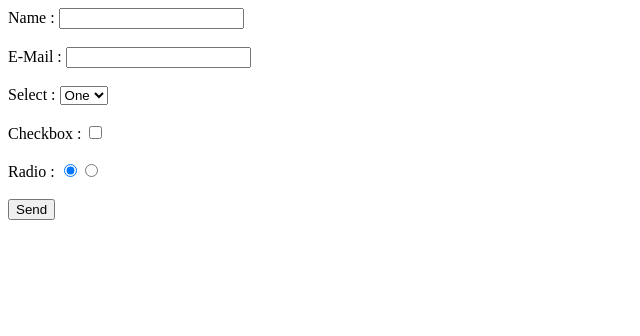
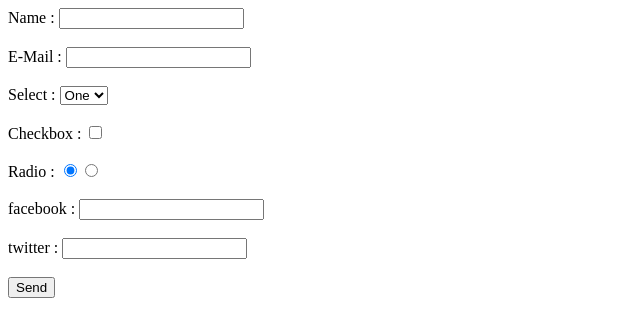
Before and after one commit to Rabee-Omran/Forms-with-React-JS-using-Formik, a React (Create React App) app: page / in a window 1280 px wide. Shown: the top 336 px of the page, without its empty margins (0-640 px from the left). Built offline with nearby package versions, Linux system fonts and the light colour scheme.

Commit message:
handle nested objects in forms

```diff
--- a/src/App.js
+++ b/src/App.js
@@ -36,6 +36,17 @@ class App extends Component{
     <Field name = "category" type="radio" value = '2'/><br/>
     <ErrorMessage name ="category"/><br/>
 
+
+    <label>facebook : </label>
+    <Field name = "social.facebook"/><br/>
+    <ErrorMessage name ="social.facebook"/><br/>
+
+
+    <label>twitter : </label>
+    <Field name = "social.twitter"/><br/>
+    <ErrorMessage name ="social.twitter"/><br/>
+
+
       <button type = "submit"> Send</button>
     </form>
   }
@@ -45,7 +56,11 @@ class App extends Component{
       name : Yup.string().required(),
       email : Yup.string().required(),
       type : Yup.string().required(),
-      category : Yup.string().required()
+      category : Yup.string().required(),
+      social : Yup.object().shape({
+        facebook :  Yup.string().required("Facebook is a required field"),
+        twitter :  Yup.string().required("Twitter is a required field"),
+      })
 
     });
     return schema;
@@ -59,9 +74,20 @@ class App extends Component{
 
       <div>
 
-          <Formik initialValues = {{name: "", email: "",type: "", active:false, category:'1'}}onSubmit = {this.onSubmit} validationSchema = {
-            this.schema()
-          } >
+          <Formik
+          initialValues = {{
+            name: "",
+            email: "",
+            type: "",
+            active:false,
+            category:'1',
+            social:{
+              facebook:'',
+              twitter:'',
+          }
+        }}
+          onSubmit = {this.onSubmit}
+          validationSchema = {this.schema()} >
             {this.form}
           </Formik>
 
```
